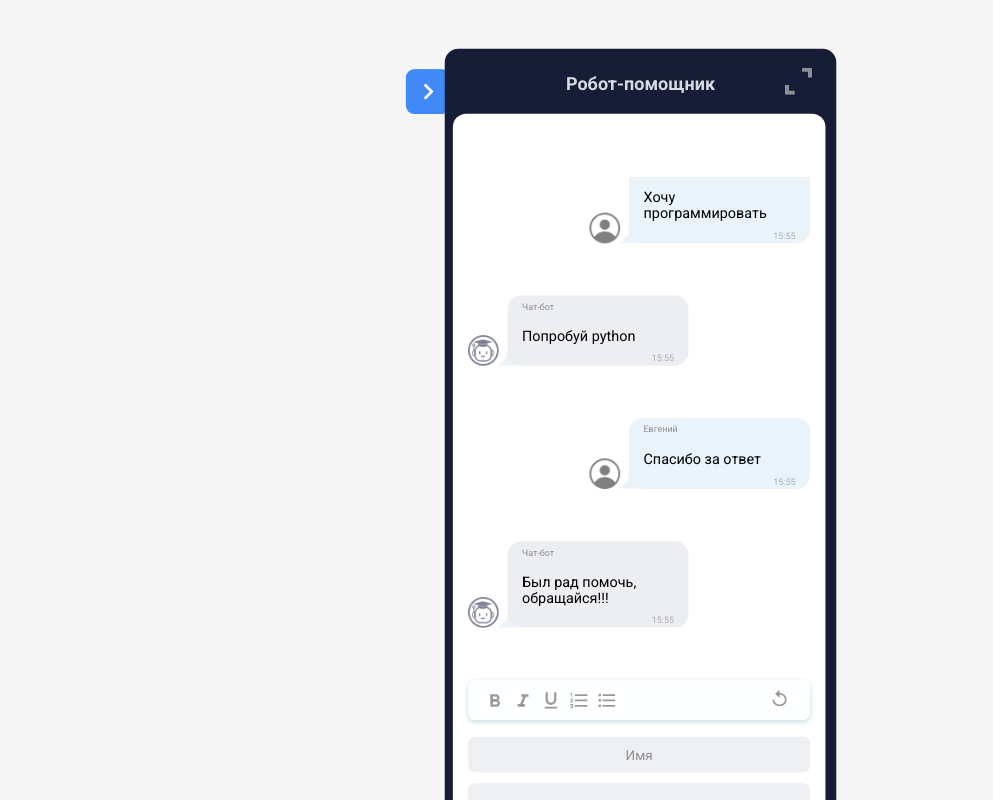
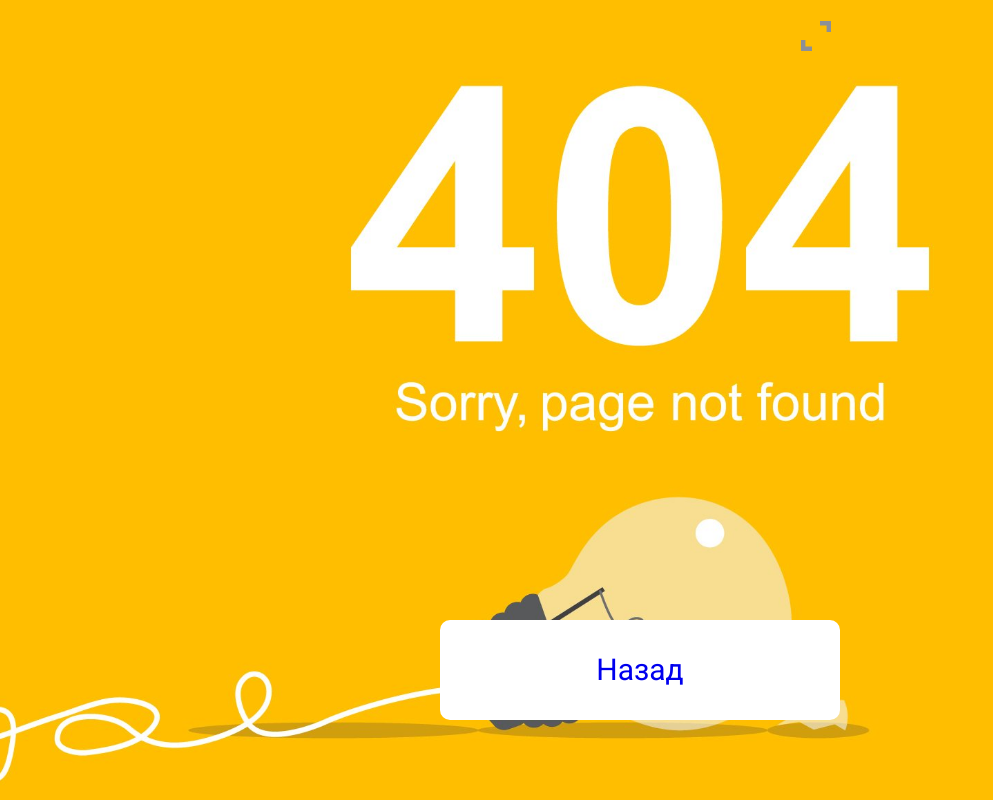
Before and after one commit to script696/i_messenger, a React (Create React App) app: page / in a window 1280 px wide. Before the commit this address led to /messenger. Shown: the top 800 px of the page, without its empty margins (0-993 px from the left). Built offline with nearby package versions, Linux system fonts and the light colour scheme.

Commit message:
Added page404 & actions to reducer
Added page404 & actions to reducer

```diff
--- a/src/App.tsx
+++ b/src/App.tsx
@@ -2,12 +2,7 @@ import { getMsgData, getUserData, sendMsg } from "./utils/fakeApi";
 import { reducer1, initialState1 } from "./reducer/reducer1";
 import { reducer2, initialState2 } from "./reducer/reducer2";
 import { Redirect, Route, Switch } from "react-router-dom";
-import {
-  useEffect,
-  useReducer,
-  useRef,
-  useState,
-} from "react";
+import { useEffect, useReducer, useRef, useState } from "react";
 import Bell from "./pages/Bell/Bell";
 import Messenger from "./pages/Messenger/Messenger";
 import MessengesContext from "./context/MessengesContext";
@@ -16,6 +11,8 @@ import Phone from "./shared/Phone/Phone";
 import Operator from "./pages/Operator/Operator";
 import { ImsgFakeData, IuserFakeData } from "./types/types";
 import "./styles/index.scss";
+import PageNotFound from "./pages/PageNotFound/PageNotFound";
+import { resetAnswer, resetForm } from "./actions/actions";
 
 const App = () => {
   const [state1, dispatch1] = useReducer(reducer1, initialState1);
@@ -53,12 +50,8 @@ const App = () => {
       } catch (e) {
         console.log(e);
       } finally {
-        dispatch1({
-          type: "reset",
-        });
-        dispatch2({
-          type: "reset",
-        });
+        dispatch1(resetForm());
+        dispatch2(resetAnswer());
       }
     };
     response();
@@ -87,9 +80,7 @@ const App = () => {
             <Route path="/question" exact component={Question} />
             <Route path="/bell" exact component={Bell} />
             <Route path="/operator" exact component={Operator} />
-            <Route path="/" exact>
-              <Redirect to="/messenger" />
-            </Route>
+            <Route path="*" exact component={PageNotFound}/>
           </Switch>
         </Phone>
       </div>
--- /dev/null
+++ b/src/actions/actions.ts
@@ -0,0 +1,80 @@
+import { IPayload } from "../types/types";
+
+
+const FILL_NAME = "FILL_NAME";
+const FILL_TEXT = "FILL_TEXT";
+const RESET_FORM = "RESET_FORM";
+const FILTER_BOLD = "FILTER_BOLD";
+const FILTER_ITALIC = "FILTER_ITALIC";
+const FILTER_UNDERLINE = "FILTER_UNDERLINE";
+const FILTER_LIST_NUM = "FILTER_LIST_NUM";
+const FILTER_LIST_BULLETS = "FILTER_LIST_BULLETS";
+const RESET_FILTERS = "RESET_FILTERS";
+const HANDLE_ANSWER = "HANDLE_ANSWER";
+const RESET_ANSWER = "RESET_ANSWER";
+
+const fillName = (payload: IPayload<string>) => {
+  return { type: FILL_NAME, payload: payload };
+};
+
+const fillText = (payload: IPayload<string>) => {
+  return { type: FILL_TEXT, payload: payload };
+};
+const resetForm = () => {
+  return { type: RESET_FORM };
+};
+
+const filterBold = (payload: boolean) => {
+  return { type: FILTER_BOLD, payload: payload };
+};
+const filterItalic = (payload: boolean) => {
+  return { type: FILTER_ITALIC, payload: payload };
+};
+const filterUnderline = (payload: boolean) => {
+  return { type: FILTER_UNDERLINE, payload: payload };
+};
+
+const filterListNum = (payload: IPayload<boolean>) => {
+  return { type: FILTER_LIST_NUM, payload: payload };
+};
+const filterListBullets = (payload:  IPayload<boolean>) => {
+  return { type: FILTER_LIST_BULLETS, payload: payload };
+};
+
+const resetFilters = () => {
+  return { type: RESET_FILTERS};
+};
+
+const handleAnswer = (payload: IPayload<string>) => {
+  return { type: HANDLE_ANSWER, payload: payload};
+};
+
+const resetAnswer = () => {
+  return { type: RESET_ANSWER };
+};
+
+
+export {
+  FILL_NAME,
+  FILL_TEXT,
+  RESET_FORM,
+  FILTER_BOLD,
+  FILTER_ITALIC,
+  FILTER_UNDERLINE,
+  FILTER_LIST_NUM,
+  FILTER_LIST_BULLETS,
+  RESET_FILTERS,
+  HANDLE_ANSWER,
+  RESET_ANSWER,
+  fillName,
+  fillText,
+  resetForm,
+  filterBold,
+  filterItalic,
+  filterUnderline,
+  filterListNum,
+  filterListBullets,
+  resetFilters,
+  handleAnswer,
+  resetAnswer,
+};
--- a/src/pages/Messenger/components/Answer/Answer.tsx
+++ b/src/pages/Messenger/components/Answer/Answer.tsx
@@ -1,7 +1,15 @@
 import GlobalSvgSelector from "../../../../assets/icons/GlobalSvgSelector";
-import React, { useContext,} from "react";
+import React, { useContext } from "react";
 import MessengesContext from "../../../../context/MessengesContext";
 import s from "./Answer.module.scss";
+import {
+  filterBold,
+  filterItalic,
+  filterListBullets,
+  filterListNum,
+  filterUnderline,
+  resetFilters,
+} from "../../../../actions/actions";
 
 const Answer = () => {
   const { state1, dispatch1, state2 } = useContext(MessengesContext);
@@ -19,8 +27,8 @@ const Answer = () => {
             <button
               className={s.answer__filterBtn}
               name="bold"
-              onClick={() =>
-                dispatch1({ type: "bold", payload: !state1.filters.isBold })
+              onClick={(): void =>
+                dispatch1(filterBold(!state1.filters.isBold))
               }
             >
               <GlobalSvgSelector
@@ -33,8 +41,8 @@ const Answer = () => {
             <button
               className={s.answer__filterBtn}
               name="italic"
-              onClick={() =>
-                dispatch1({ type: "italic", payload: !state1.filters.isItalic })
+              onClick={(): void =>
+                dispatch1(filterItalic(!state1.filters.isItalic))
               }
             >
               <GlobalSvgSelector
@@ -48,11 +56,8 @@ const Answer = () => {
               type="button"
               className={s.answer__filterBtn}
               name="underline"
-              onClick={() =>
-                dispatch1({
-                  type: "underline",
-                  payload: !state1.filters.isUnderline,
-                })
+              onClick={(): void =>
+                dispatch1(filterUnderline(!state1.filters.isUnderline))
               }
             >
               <GlobalSvgSelector
@@ -65,11 +70,13 @@ const Answer = () => {
             <button
               type="button"
               className={s.answer__filterBtn}
-              onClick={() =>
-                dispatch1({
-                  type: "list-num",
-                  payload: { key: "numeric", value: !state1.filters.isNumList },
-                })
+              onClick={(): void =>
+                dispatch1(
+                  filterListNum({
+                    key: "numeric",
+                    value: !state1.filters.isNumList,
+                  })
+                )
               }
             >
               <GlobalSvgSelector
@@ -82,14 +89,13 @@ const Answer = () => {
             <button
               type="button"
               className={s.answer__filterBtn}
-              onClick={() =>
-                dispatch1({
-                  type: "list-bullets",
-                  payload: {
+              onClick={(): void =>
+                dispatch1(
+                  filterListBullets({
                     key: "bullets",
                     value: !state1.filters.isBulletsList,
-                  },
-                })
+                  })
+                )
               }
             >
               <GlobalSvgSelector
@@ -105,7 +111,7 @@ const Answer = () => {
             className={s.answer__filterBtn}
             name="replay"
             onClick={() => {
-              dispatch1({ type: "resetFilters" });
+              dispatch1(resetFilters());
             }}
           >
             <GlobalSvgSelector id="replay" />
--- a/src/pages/Messenger/components/MessengerForm/MessengerForm.tsx
+++ b/src/pages/Messenger/components/MessengerForm/MessengerForm.tsx
@@ -1,32 +1,29 @@
-import React, { FormEvent, useContext, } from "react";
+import { FormEvent, useContext } from "react";
+import MessengesContext from "../../../../context/MessengesContext";
+import { fillName, fillText } from "../../../../actions/actions";
 import s from "./MessengerForm.module.scss";
-import MessengesContext from "../../../../context/MessengesContext";
-
 
 interface IMessengerForm {
-  onSubmit: (userName: string, textMsg: string)=> void
+  onSubmit: (userName: string, textMsg: string) => void;
 }
 
 const MessengerForm = ({ onSubmit }: IMessengerForm) => {
-
-  const {state1, dispatch1} = useContext(MessengesContext)
+  const { state1, dispatch1 } = useContext(MessengesContext);
 
   const textareaClasses = [
     s.msgForm__textArea,
     state1.filters.isBold ? s.msgForm__textArea_style_bold : null,
     state1.filters.isItalic ? s.msgForm__textArea_style_italic : null,
     state1.filters.isUnderline ? s.msgForm__textArea_style_underline : null,
-  ]
-
+  ];
 
   const handleSubmit = (e: FormEvent) => {
     e.preventDefault();
 
     const { userName, textMsg } = state1;
 
-    onSubmit(userName, textMsg,);
+    onSubmit(userName, textMsg);
   };
-
 
   return (
     <form className={s.msgForm} onSubmit={handleSubmit}>
@@ -37,22 +34,16 @@ const MessengerForm = ({ onSubmit }: IMessengerForm) => {
         type="text"
         placeholder="Имя"
         onChange={(e) =>
-          dispatch1({
-            type: "fillName",
-            payload: { key: "userName", value: e.target.value },
-          })
+          dispatch1(fillName({ key: "userName", value: e.target.value }))
         }
       />
       <textarea
         value={state1.textMsg}
         id="msgText"
-        className={textareaClasses.join(' ')}
+        className={textareaClasses.join(" ")}
         placeholder="Сообщение"
         onChange={(e) =>
-          dispatch1({
-            type: "fillText",
-            payload: { key: "textMsg", value: e.target.value },
-          })
+          dispatch1(fillText({ key: "textMsg", value: e.target.value }))
         }
       />
       <button className={s.msgForm__submitBtn} type="submit"></button>
--- a/src/pages/Messenger/components/MsgCard/MsgCard.tsx
+++ b/src/pages/Messenger/components/MsgCard/MsgCard.tsx
@@ -2,6 +2,7 @@ import React, { useContext } from "react";
 import MessengesContext from "../../../../context/MessengesContext";
 import s from "./MsgCard.module.scss";
 import { ImsgFakeData, IuserFakeData } from "../../../../types/types";
+import { handleAnswer } from "../../../../actions/actions";
 
 interface IMsgCard {
   msgData: ImsgFakeData;
@@ -41,8 +42,9 @@ const MsgCard = ({
         className={s.msgCard__answerBtn}
         type="button"
         onClick={() => {
-          dispatch2({ type: "handleAnswer", payload: { userName, textMsg } });
+          dispatch2(handleAnswer({ key : userName, value : textMsg }));
         }}
+
       >
         Ответить
       </button>
--- /dev/null
+++ b/src/pages/PageNotFound/PageNotFound.module.scss
@@ -0,0 +1,33 @@
+.notFound {
+  height: 100vh;
+  width: 100%;
+  position: fixed;
+  top: 0;
+  left: 0;
+  z-index: 999;
+
+  &__image {
+    display: block;
+    position: absolute;
+    top: 0;
+    left: 0;
+    width: 100%;
+    height: 100%;
+    object-fit: cover;
+  }
+  &__button {
+    position: absolute;
+    bottom: 10%;
+    left: 50%;
+    transform: translateX(-50%);
+    width: 400px;
+    height: 100px;
+    border-radius: 10px;
+    border: none;
+    background: #fff;
+    text-align: center;
+    line-height: 100px;
+    font-size: 30px;
+    text-decoration: none;
+  }
+}
--- /dev/null
+++ b/src/pages/PageNotFound/PageNotFound.tsx
@@ -0,0 +1,16 @@
+import React from 'react'
+import { Link } from 'react-router-dom'
+import pageNotFoundImg from '../../assets/img/pageNotFoundImg.jpg'
+import s from './PageNotFound.module.scss'
+
+
+const PageNotFound = () => {
+  return (
+    <div className={s.notFound}>
+      <img className={s.notFound__image} src={pageNotFoundImg} alt="Изображение 404"/>
+      <Link className={s.notFound__button} to="/messenger">Назад</Link>
+    </div>
+  )
+}
+
+export default PageNotFound
--- a/src/reducer/reducer1.tsx
+++ b/src/reducer/reducer1.tsx
@@ -1,5 +1,17 @@
 import { Reducer } from "React";
-import {Actions} from '../types/types'
+import { Actions } from "../types/types";
+import {
+  FILL_NAME,
+  FILL_TEXT,
+  RESET_FORM,
+  FILTER_BOLD,
+  FILTER_ITALIC,
+  FILTER_UNDERLINE,
+  FILTER_LIST_NUM,
+  FILTER_LIST_BULLETS,
+  RESET_FILTERS,
+} from "../actions/actions";
+
 
 
 interface IinitialData {
@@ -16,7 +28,7 @@ const initialState1 = {
   ownerId: "",
   userName: "",
   textMsg: "",
-  timeSent: "15:55",
+  timeSent: "",
   filters: {
     isBold: false,
     isItalic: false,
@@ -42,39 +54,37 @@ const reducer1: Reducer<IinitialData, Actions> = (state, action) => {
 
   const destructureStringList = (initialString: string, isNumeric: boolean) => {
     const arrOfChunks = initialString.split("\n");
-    const numberChunks = arrOfChunks.map((val: any) => isNumeric ? val.slice(3) : val.slice(2));
+    const numberChunks = arrOfChunks.map((val: any) =>
+      isNumeric ? val.slice(3) : val.slice(2)
+    );
     const newString = numberChunks.join("\n");
     return newString;
   };
 
   switch (action.type) {
-    case "fillName":
-
+    case FILL_NAME:
       return { ...state, [action.payload?.key]: action.payload?.value };
-    case "fillText":
+    case FILL_TEXT:
       return { ...state, [action.payload?.key]: action.payload?.value };
-    case "reset":
+    case RESET_FORM:
       return initialState1;
-    case "bold":
+    case FILTER_BOLD:
       return {
         ...state,
         filters: { ...state.filters, isBold: action.payload },
       };
-    case "italic":
+    case FILTER_ITALIC:
       return {
         ...state,
         filters: { ...state.filters, isItalic: action.payload },
       };
-    case "underline":
+    case FILTER_UNDERLINE:
       return {
         ...state,
         filters: { ...state.filters, isUnderline: action.payload },
       };
-
-    case "list-num":
-
+    case FILTER_LIST_NUM:
       if (!state.filters.isNumList) {
-
         const newString = structureStringList(state.textMsg, true);
         return {
           ...state,
@@ -82,7 +92,6 @@ const reducer1: Reducer<IinitialData, Actions> = (state, action) => {
           filters: { ...state.filters, isNumList: action.payload?.value },
         };
       } else {
-
         const newString = destructureStringList(state.textMsg, true);
         return {
           ...state,
@@ -90,10 +99,8 @@ const reducer1: Reducer<IinitialData, Actions> = (state, action) => {
           filters: { ...state.filters, isNumList: action.payload?.value },
         };
       }
-    case "list-bullets":
-
+    case FILTER_LIST_BULLETS:
       if (!state.filters.isBulletsList) {
-
         const newString = structureStringList(state.textMsg, false);
         return {
           ...state,
@@ -101,7 +108,6 @@ const reducer1: Reducer<IinitialData, Actions> = (state, action) => {
           filters: { ...state.filters, isBulletsList: action.payload?.value },
         };
       } else {
-
         const newString = destructureStringList(state.textMsg, false);
         return {
           ...state,
@@ -109,10 +115,9 @@ const reducer1: Reducer<IinitialData, Actions> = (state, action) => {
           filters: { ...state.filters, isBulletsList: action.payload?.value },
         };
       }
-    case "resetFilters":
+    case RESET_FILTERS:
       if (state.filters.isNumList || state.filters.isBulletsList) {
-        if(state.filters.isNumList){
-
+        if (state.filters.isNumList) {
           console.log(state.textMsg);
           const newString = destructureStringList(state.textMsg, true);
           console.log(newString);
@@ -129,7 +134,7 @@ const reducer1: Reducer<IinitialData, Actions> = (state, action) => {
             },
           };
         }
-        if(state.filters.isBulletsList){
+        if (state.filters.isBulletsList) {
           const newString = destructureStringList(state.textMsg, true);
           return {
             ...state,
@@ -143,7 +148,6 @@ const reducer1: Reducer<IinitialData, Actions> = (state, action) => {
             },
           };
         }
-
       }
       return {
         ...state,
--- a/src/reducer/reducer2.ts
+++ b/src/reducer/reducer2.ts
@@ -1,4 +1,5 @@
 import { Reducer } from "React";
+import { HANDLE_ANSWER, RESET_ANSWER } from "../actions/actions";
 
 interface IinitialData {
   isAnswerOpen: boolean;
@@ -25,14 +26,14 @@ const reducer2: Reducer<IinitialData, Actions> = (
   action: Actions
 ) => {
   switch (action.type) {
-    case "handleAnswer":
+    case HANDLE_ANSWER:
       return {
         ...state,
         isAnswerOpen: true,
         msgOwnerName: action.payload?.userName,
         msgText: action.payload?.textMsg,
       };
-    case "reset":
+    case RESET_ANSWER:
       return {
         ...initialState2,
       };
--- a/src/shared/Phone/Phone.module.scss
+++ b/src/shared/Phone/Phone.module.scss
@@ -2,7 +2,6 @@
   width: 435px;
   height: 977px;
   position: relative;
-  transform: scale(0.9);
 
   &::after {
     content: "";
--- a/src/types/types.ts
+++ b/src/types/types.ts
@@ -24,3 +24,8 @@ export interface Actions {
     [key: string]: any;
   };
 }
+
+export interface IPayload<T> {
+  key: string;
+  value: T;
+}
```
Also changed, not shown: src/assets/img/pageNotFoundImg.jpg (added).
